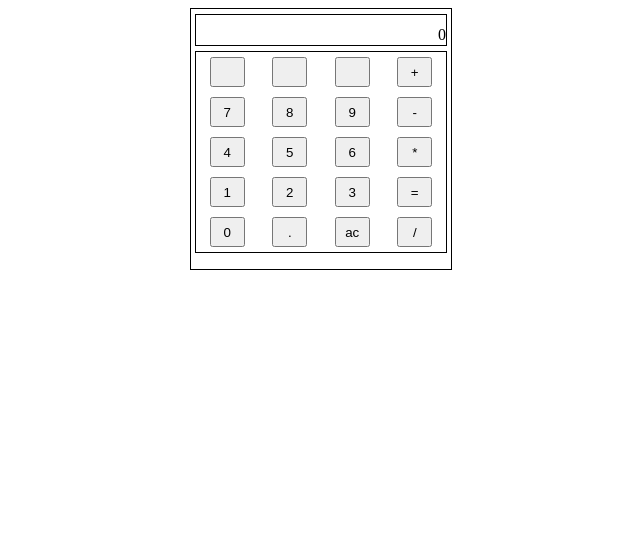
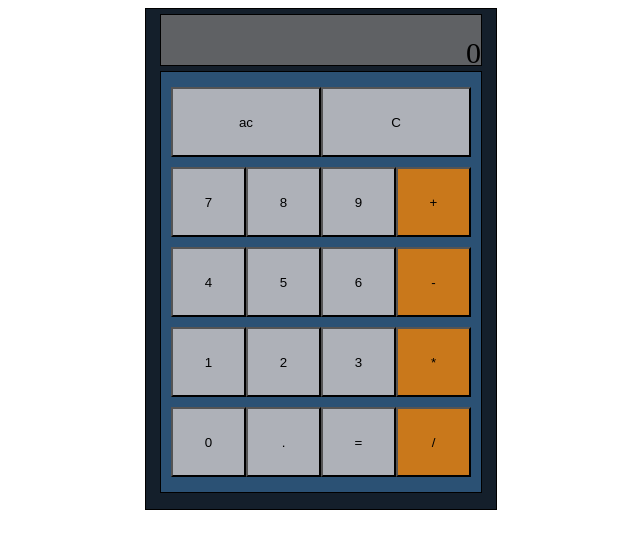
Before and after one commit to oubijjane/Calculator, a plain HTML site: page index.html in a window 1280 px wide. Shown: the whole page, without its empty margins (319-959 px from the left). Drawn offline with Linux system fonts and the light colour scheme.

Commit message:
redesign the ui and improve it

```diff
--- a/index.html
+++ b/index.html
@@ -1,5 +1,6 @@
 <!DOCTYPE html>
 <html lang="en">
+
 <head>
     <meta charset="UTF-8">
     <meta name="viewport" content="width=device-width, initial-scale=1.0">
@@ -7,31 +8,41 @@
     <link rel="stylesheet" href="style.css">
     <title>Calculator</title>
 </head>
+
 <body>
     <div class="mainBody">
         <div class="display"></div>
         <div class="numbres">
-            <button></button>
+            <div class="group">
+                <button class="ac" id="big">ac</button>
+                <button class="c" id="big">C</button>
+            </div>
+            <div class="group">
                 <button class="number">7</button>
+                <button class="number">8</button>
+                <button class="number">9</button>
+                <button class="operation">+</button>
+            </div>
+            <div class="group">
                 <button class="number">4</button>
+                <button class="number">5</button>
+                <button class="number">6</button>
+                <button class="operation">-</button>
+            </div>
+            <div class="group">
                 <button class="number">1</button>
+                <button class="number">2</button>
+                <button class="number">3</button>
+                <button class="operation">*</button>
+            </div>
+            <div class="group">
                 <button class="number">0</button>
-            <button class="number"></button>
-            <button class="number">8</button>
-            <button class="number">5</button>
-            <button class="number">2</button>
                 <button class="number">.</button>
-            <button></button>
-            <button class="number">9</button>
-            <button class="number">6</button>
-            <button class="number">3</button>
-            <button class="ac">ac</button>
-            <button class="operation">+</button>
-            <button class="operation">-</button>
-            <button class="operation">*</button>
                 <button class="equals">=</button>
                 <button class="operation">/</button>
             </div>
         </div>
+    </div>
 </body>
+
 </html>
--- a/script.js
+++ b/script.js
@@ -21,7 +21,11 @@ div.addEventListener("click", (e) => {
                     display.textContent = "";
                     secondNumber = " ";
                 }
+                if(clearAll) {
+                    clearAllVar();
+                }
                 clear = false;
+                clearAll = false;
                 display.textContent += e.target.textContent;
                 secondNumber += e.target.textContent;
             }
@@ -38,6 +42,7 @@ div.addEventListener("click", (e) => {
             sing = e.target.textContent;
             display.textContent = result;
             clear = true;
+            clearAll = false;
 
             break;
         case "equals":
@@ -45,6 +50,8 @@ div.addEventListener("click", (e) => {
             operations(sing, firstNumber, secondNumber);
             display.textContent = result;
             console.log("after ===>" + result + " = " + firstNumber + " " + " " + sing + " " + secondNumber);
+            firstNumber = " "
+            clearAll = true;
 
     }
 })
@@ -52,9 +59,9 @@ div.addEventListener("click", (e) => {
 function clearAllVar() {
     firstNumber = " ";
     secondNumber = " ";
-    temp = 0;
     result = 0;
     display.textContent = result;
+    clear = true;
 }
 function add(addend1, addend2) {
     result = parseInt(addend1) + parseInt(addend2);
@@ -105,3 +112,18 @@ function operations(sing, num1, num2) {
     }
     return result;
 };
+div.addEventListener("mouseover",(e) => {
+    console.log(e.target.className);
+    if(e.target.className === "number" ||e.target.className === "equals"  ||e.target.className === "operation"||e.target.className === "ac"||e.target.className === "c") {
+        e.target.style.backgroundColor = "white";
+    }
+})
+div.addEventListener("mouseout",(e) => {
+    console.log(e.target.className);
+    if(e.target.className === "number" ||e.target.className === "equals"||e.target.className === "ac"||e.target.className === "c") {
+        e.target.style.backgroundColor = "rgba(207, 202, 202, 0.801)";
+    }
+    if(e.target.className === "operation" ) {
+        e.target.style.backgroundColor = "rgba(241, 131, 5, 0.801)";
+    }
+})
--- a/style.css
+++ b/style.css
@@ -1,16 +1,19 @@
 .mainBody {
-    width: 260px;
-    height: 260px;
+    width: 350px;
+    height: 500px;
     border: 1px solid black;
     margin: auto;
+    background-color: rgb(20, 31, 43);
 }
 .display {
-    width: 250px;
-    height: 30px;
+    width: 320px;
+    height: 50px;
+    font-size: 30px;
     border: 1px solid black;
     margin : 5px auto;
     text-align: right;
    line-height: 2.5em;
+   background-color: rgba(114, 114, 114, 0.801);
 }
 .numbres {
     display: flex;
@@ -19,13 +22,28 @@
     align-items: center;
     justify-content: center;
     row-gap: 10px;
-    width: 250px;
-    height: 200px;
+    width: 320px;
+    height: 420px;
     border: 1px solid black;
     margin : 5px auto;
+    background-color: rgb(43, 81, 116);
 }
 button {
-    width: 35px;
-    height: 30px;
+    width: 80px;
+    height: 70px;
     text-align: center;
+    background-color:  rgba(207, 202, 202, 0.801);
 }
+#big {
+    width: 200px;
+}
+.group {
+    display: flex;
+    width: 300px;
+    align-items: center;
+    justify-content: space-between;
+
+}
+.operation {
+    background-color:  rgba(241, 131, 5, 0.801);
+}
```
Lines whose indentation alone changed are shown as unchanged.
